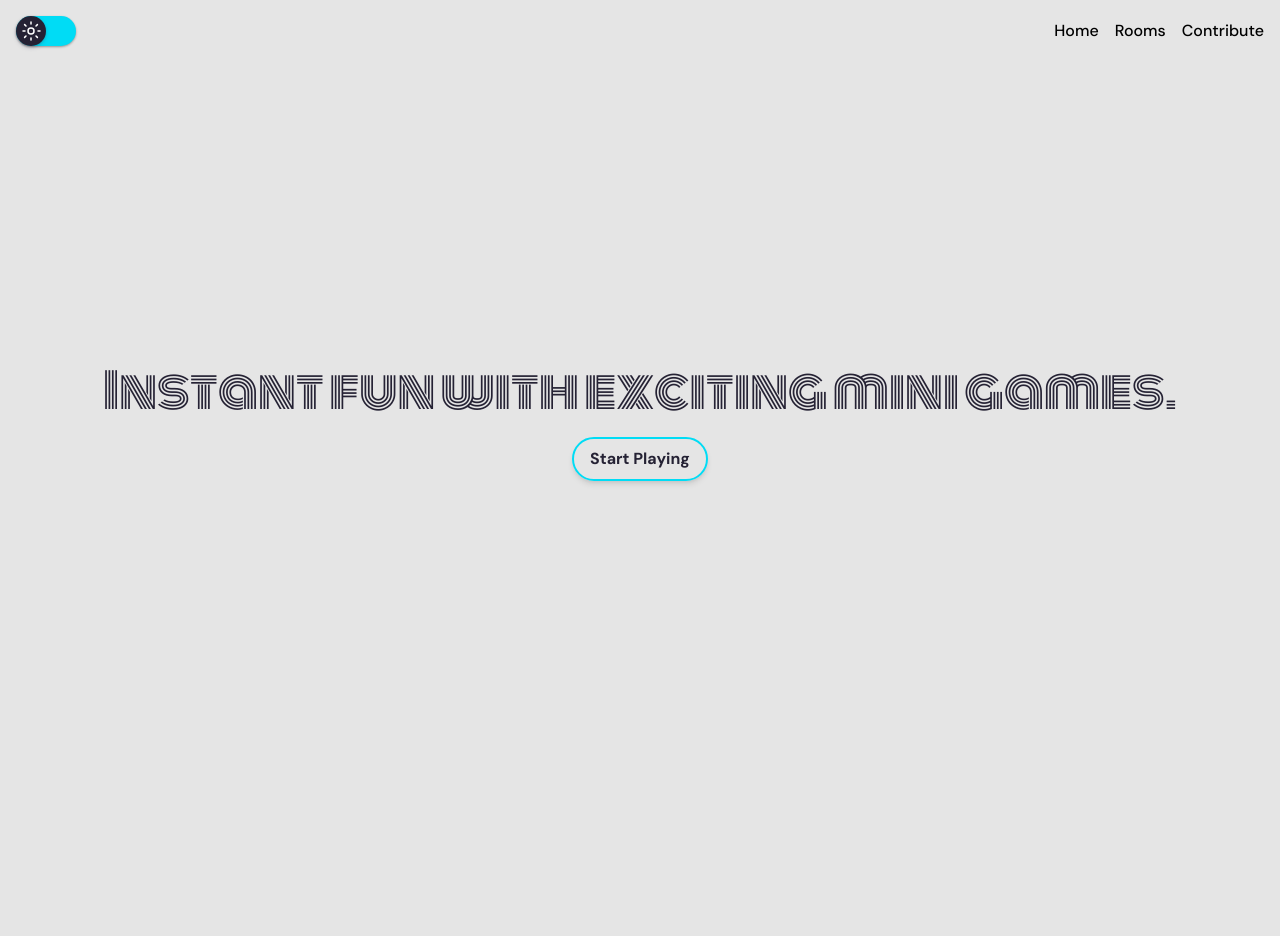
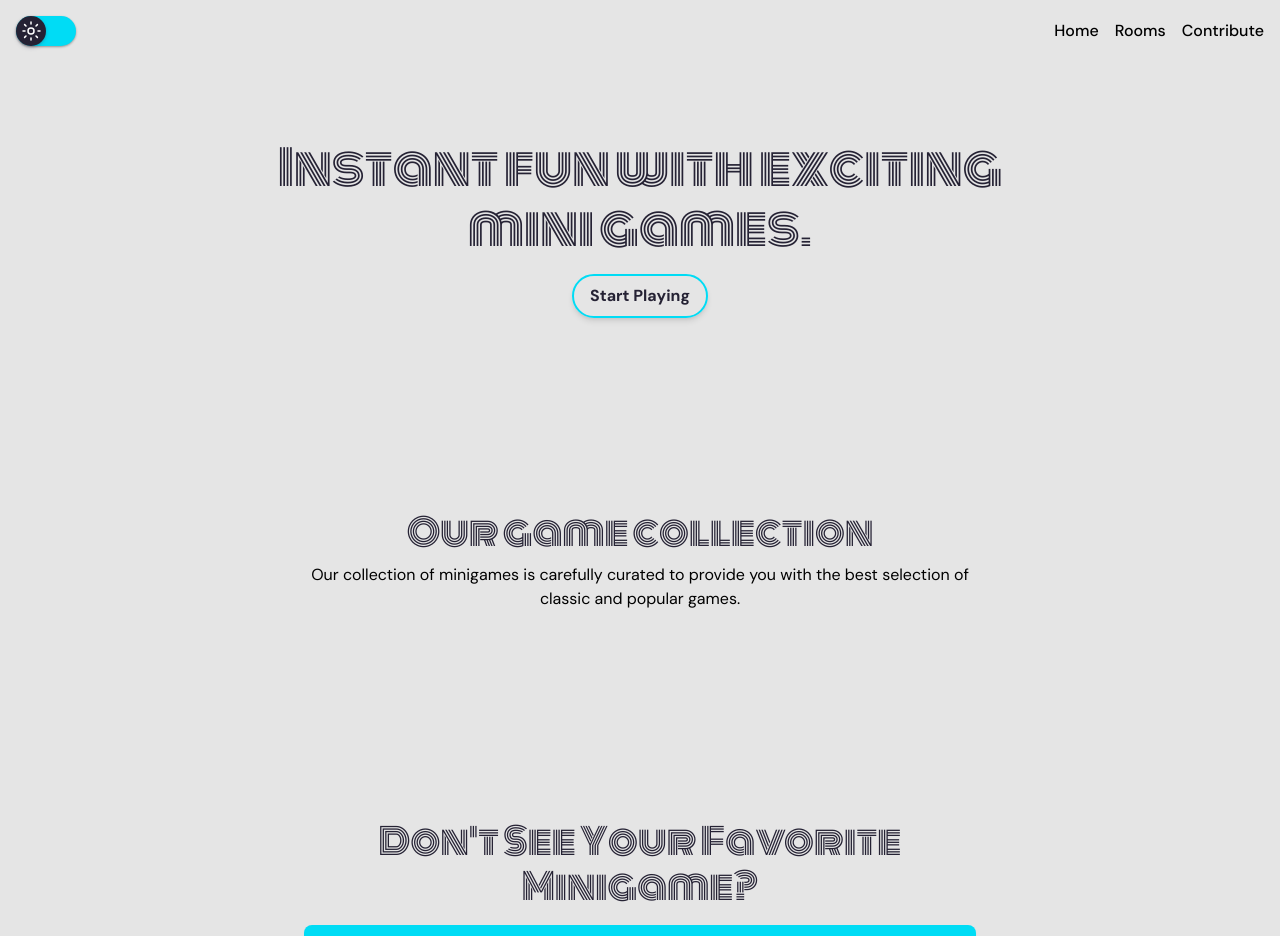
Before and after one commit to yosoypollito/games.hub, a Next.js app: page / in a window 1280 px wide. Shown: the top 936 px of the page. Before the commit the page ends 800 px from the top, so only its background shows below. Built offline with nearby package versions, Linux system fonts and the light colour scheme.

Commit message:
feat: Home page

```diff
--- a/src/app/page.tsx
+++ b/src/app/page.tsx
@@ -3,15 +3,44 @@ import styles from "@/app/page.module.css";
 import GoToRooms from "@/app/rooms/components/GoToRooms";
 
 import { monoton } from "@/constants";
+import HomeSection from "./components/Home/Section";
+import SectionTitle from "./components/Home/SectionTitle";
+import HomeSectionButton from "./components/Home/SectionButton";
 export default function Home() {
   return (
-    <main className={`${styles.center} flex flex-col gap-4m-auto`}>
-      <header className="flex flex-col gap-4 items-center">
+    <main className={`${styles.center} flex flex-col gap-8 m-auto`}>
+      <header className="flex flex-col gap-4 items-center max-w-3xl py-20">
         <h1 className={`${monoton.className} text-5xl text-center leading-tight text-black dark:text-white`}>
           Instant fun with exciting mini games.
         </h1>
         <GoToRooms />
       </header>
+
+      <HomeSection>
+        <div className="flex flex-col gap-2 text-center">
+          <SectionTitle as="h2" size="medium">
+            Our game collection
+          </SectionTitle>
+          <p>
+            Our collection of minigames is carefully curated to provide you with the best selection of classic and popular games.
+          </p>
+        </div>
+
+        <div>
+        </div>
+      </HomeSection>
+
+      <HomeSection>
+        <SectionTitle as="h2" size="medium">
+          Don't See Your Favorite Minigame?
+        </SectionTitle>
+        <HomeSectionButton>
+          Leave Your Game Idea Now!
+        </HomeSectionButton>
+      </HomeSection>
+
+      <footer>
+      </footer>
     </main>
   );
 }
```
